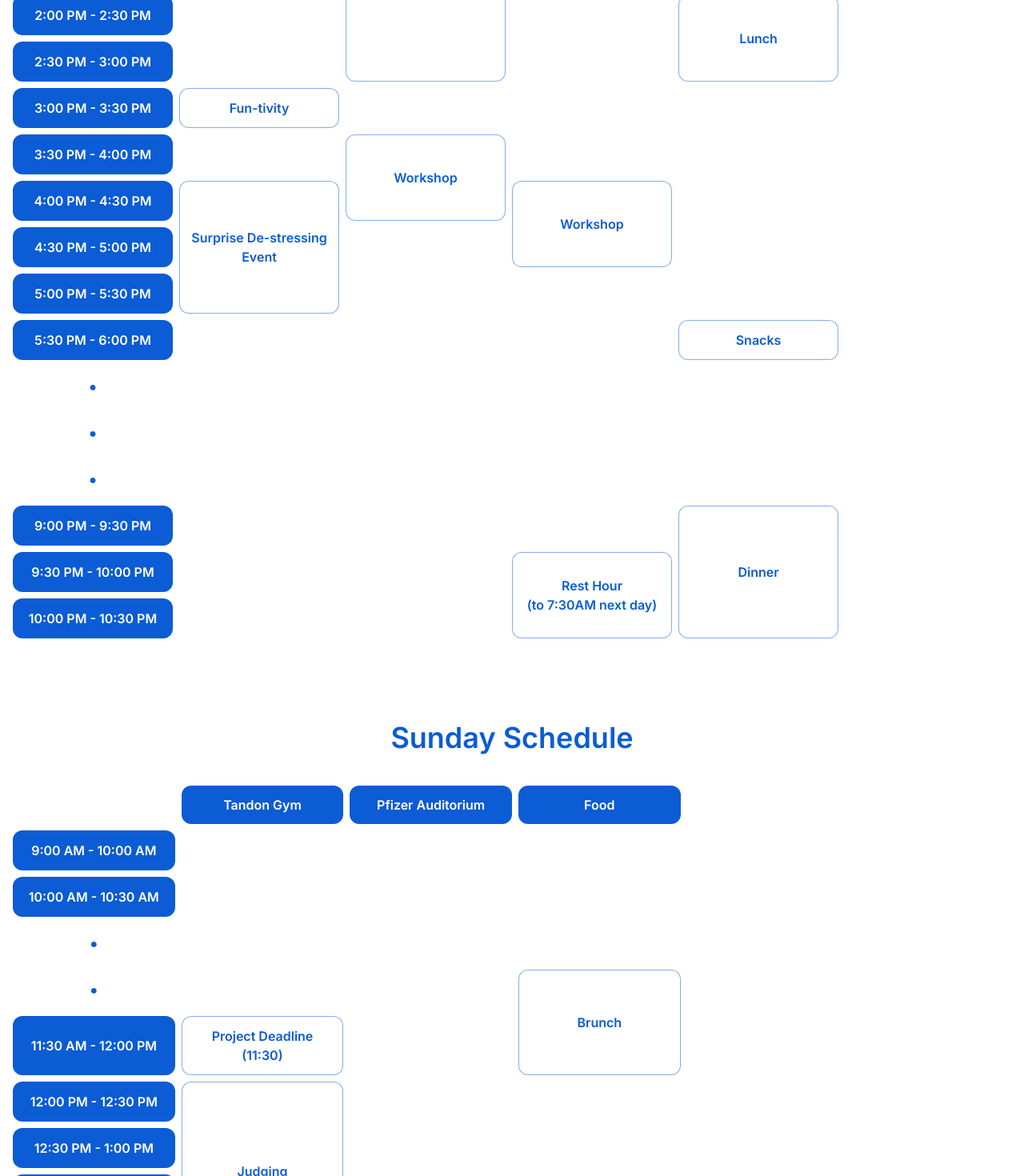
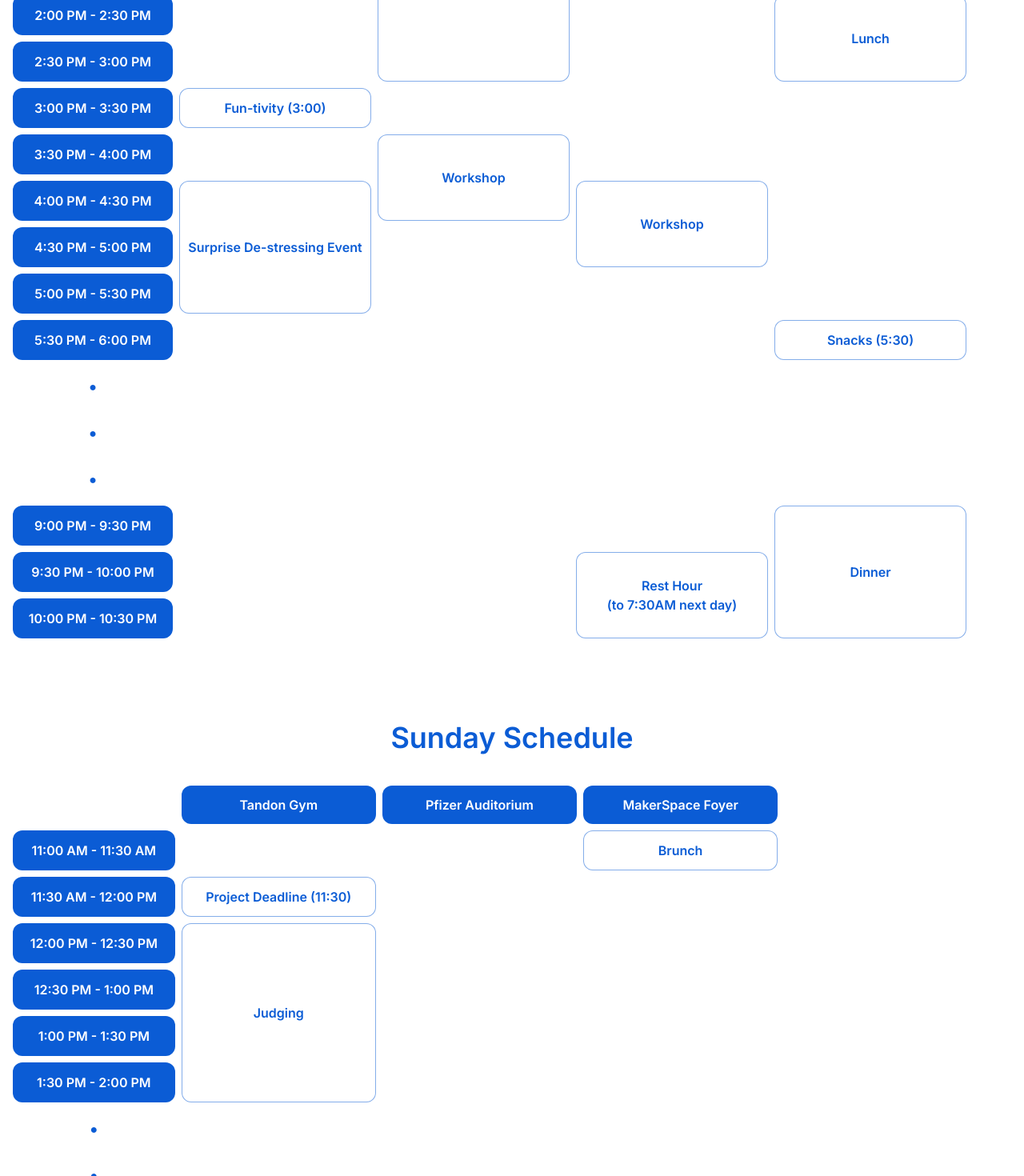
Before and after one commit to hacknyu/HackNYU-2025, a React (Vite) app: page / in a window 1280 px wide. Shown: the part 720-2190 px from the top of the page at 80% size. Built offline with nearby package versions, Linux system fonts and the light colour scheme.

Commit message:
replace food with makerspace as location add links to locations

```diff
--- a/src/sections/schedule/Schedule.jsx
+++ b/src/sections/schedule/Schedule.jsx
@@ -5,18 +5,11 @@ const Schedule = () => {
   const BASE_WIDTH = window.screen.width;
   const BASE_HEIGHT = window.screen.height;
 
-  useEffect(() => {
-    const handleResize = () => {
-      const scaleX = window.innerWidth / BASE_WIDTH;
-      const scaleY = window.innerHeight / BASE_HEIGHT;
-    };
-
-    handleResize();
-
-    window.addEventListener('resize', handleResize);
-
-    return () => window.removeEventListener('resize', handleResize);
-  }, []);
+  const mapsLink = {
+    "Tandon Gym": "https://maps.app.goo.gl/1hBFjvhqqGynxgt48",
+    "MakerSpace Foyer": "https://maps.app.goo.gl/4qieFxKLkprQLvHY8",
+    "Pfizer Auditorium": "https://maps.app.goo.gl/r1Fv2m8GxvZCjcQZ8"
+  }
 
   const renderTableCell = (content, isTimeColumn = false) => {
     const isStarTime = content === "●";
@@ -45,7 +38,6 @@ const Schedule = () => {
 
   const renderMobileScheduleSections = (scheduleData, predefinedSectionsInput = null) => {
     const { predefinedSections } = filterAdditionalMobileEvents(scheduleData, predefinedSectionsInput);
-
     return (
       <div className="w-full px-5 font-inter">
         {predefinedSections.map((section, index) => (
@@ -63,7 +55,7 @@ const Schedule = () => {
                 <div className={`flex flex-col ${section.location === undefined ? 'self-center' : 'items-start'}`}>
                   <span className="text-xl font-bold">{section.description}</span>
                   {section.location && (
-                    <span className="text-sm">{section.location}</span>
+                    <a className="text-sm hover:cursor-pointer hover:underline" href={mapsLink[section.location]}>{section.location}</a>
                   )}
                 </div>
               </div>
@@ -76,294 +68,20 @@ const Schedule = () => {
     );
   };
 
-  const saturdayScheduleData = [
-    {
-      time: "9:30 AM - 10:00 AM",
-      tandonGym: "",
-      roomA: "",
-      roomB: "",
-      food: "",
-      pfizer: ""
-    },
-    {
-      time: "10:00 AM - 10:30 AM",
-      tandonGym: "",
-      roomA: "",
-      roomB: "",
-      food: "",
-      pfizer: ""
-    },
-    {
-      time: "10:30 AM - 11:00 AM",
-      tandonGym: "",
-      roomA: "",
-      roomB: "",
-      food: "",
-      pfizer: ""
-    },
-    {
-      time: "11:00 AM - 11:30 AM",
-      tandonGym: "Opening Ceremony",
-      roomA: "",
-      roomB: "",
-      food: "",
-      pfizer: ""
-    },
-    {
-      time: "11:30 AM - 12:00 PM",
-      tandonGym: "Team Formation",
-      roomA: "",
-      roomB: "",
-      food: "",
-      pfizer: ""
-    },
-    {
-      time: "12:00 PM - 12:30 PM",
-      tandonGym: "",
-      roomA: "",
-      roomB: "",
-      food: "",
-      pfizer: ""
-    },
-    {
-      time: "12:30 PM - 1:00 PM",
-      tandonGym: "",
-      roomA: "",
-      roomB: "",
-      food: "",
-      pfizer: ""
-    },
-    {
-      time: "1:00 PM - 1:30 PM",
-      tandonGym: "",
-      roomA: "",
-      roomB: "",
-      food: "",
-      pfizer: ""
-    },
-    {
-      time: "1:30 PM - 2:00 PM",
-      tandonGym: "",
-      roomA: "",
-      roomB: "",
-      food: "",
-      pfizer: ""
-    },
-    {
-      time: "2:00 PM - 2:30 PM",
-      tandonGym: "",
-      roomA: "",
-      roomB: "",
-      food: "",
-      pfizer: ""
-    },
-    {
-      time: "2:30 PM - 3:00 PM",
-      tandonGym: "",
-      roomA: "",
-      roomB: "",
-      food: "",
-      pfizer: ""
-    },
-    {
-      time: "3:00 PM - 3:30 PM",
-      tandonGym: "Fun-tivity",
-      roomA: "",
-      roomB: "",
-      food: "",
-      pfizer: ""
-    },
-    {
-      time: "3:30 PM - 4:00 PM",
-      tandonGym: "",
-      roomA: "",
-      roomB: "",
-      food: "",
-      pfizer: ""
-    },
-    {
-      time: "4:00 PM - 4:30 PM",
-      tandonGym: "",
-      roomA: "",
-      roomB: "",
-      food: "",
-      pfizer: ""
-    },
-    {
-      time: "4:30 PM - 5:00 PM",
-      tandonGym: "",
-      roomA: "",
-      roomB: "",
-      food: "",
-      pfizer: ""
-    },
-    {
-      time: "5:00 PM - 5:30 PM",
-      tandonGym: "",
-      roomA: "",
-      roomB: "",
-      food: "",
-      pfizer: ""
-    },
-    {
-      time: "5:30 PM - 6:00 PM",
-      tandonGym: "",
-      roomA: "",
-      roomB: "",
-      food: "Snacks",
-      pfizer: ""
-    },
-    {
-      time: "●",
-      tandonGym: "",
-      roomA: "",
-      roomB: "",
-      food: "",
-      pfizer: ""
-    },
-    {
-      time: "●",
-      tandonGym: "",
-      roomA: "",
-      roomB: "",
-      food: "",
-      pfizer: ""
-    },
-    {
-      time: "●",
-      tandonGym: "",
-      roomA: "",
-      roomB: "",
-      food: "",
-      pfizer: ""
-    },
-    {
-      time: "9:00 PM - 9:30 PM",
-      tandonGym: "",
-      roomA: "",
-      roomB: "",
-      food: "",
-      pfizer: ""
-    },
-    {
-      time: "9:30 PM - 10:00 PM",
-      tandonGym: "",
-      roomA: "",
-      roomB: "",
-      food: "",
-      pfizer: ""
-    },
-    {
-      time: "10:00 PM - 10:30 PM",
-      tandonGym: "",
-      roomA: "",
-      roomB: "",
-      food: "",
-      pfizer: ""
-    }
-  ];
-
-  const sundayScheduleData = [
-    {
-      time: "9:00 AM - 10:00 AM",
-      tandonGym: "",
-      pfizer: "",
-      food: ""
-    },
-    {
-      time: "10:00 AM - 10:30 AM",
-      tandonGym: "",
-      pfizer: "",
-      food: ""
-    },
-    {
-      time: "●",
-      tandonGym: "",
-      pfizer: "",
-      food: ""
-    },
-    {
-      time: "●",
-      tandonGym: "",
-      pfizer: "",
-      food: ""
-    },
-    {
-      time: "11:30 AM - 12:00 PM",
-      tandonGym: "Project Deadline (11:30)",
-      pfizer: "",
-      food: ""
-    },
-    {
-      time: "12:00 PM - 12:30 PM",
-      tandonGym: "",
-      pfizer: "",
-      food: ""
-    },
-    {
-      time: "12:30 PM - 1:00 PM",
-      tandonGym: "",
-      pfizer: "",
-      food: ""
-    },
-    {
-      time: "1:00 PM - 1:30 PM",
-      tandonGym: "",
-      pfizer: "",
-      food: ""
-    },
-    {
-      time: "1:30 PM - 2:00 PM",
-      tandonGym: "",
-      pfizer: "",
-      food: ""
-    },
-    {
-      time: "●",
-      tandonGym: "",
-      pfizer: "",
-      food: ""
-    },
-    {
-      time: "●",
-      tandonGym: "",
-      pfizer: "",
-      food: ""
-    },
-    {
-      time: "●",
-      tandonGym: "",
-      pfizer: "",
-      food: ""
-    },
-    {
-      time: "3:00 PM - 3:30 PM",
-      tandonGym: "",
-      pfizer: "",
-      food: ""
-    },
-    {
-      time: "3:30 PM - 4:00 PM",
-      tandonGym: "",
-      pfizer: "",
-      food: ""
-    }
-  ];
-
   const saturdayMobileScheduleData = [
     { startTime: "9:30 AM", endTime: "10:00 AM", description: "Check-in", location: "Tandon Gym" },
-    { startTime: "10:00 AM", endTime: "11:00 AM", description: "Breakfast"},
+    { startTime: "10:00 AM", endTime: "11:00 AM", description: "Breakfast", location: "MakerSpace Foyer"},
     { startTime: "11:00 AM", endTime: "11:30 AM", description: "Opening Ceremony", location: "Tandon Gym" },
-    { startTime: "11:30 AM", endTime: "12:00 PM", description: "Team Formation", location: "Tandon Gym" },
+    { startTime: "12:00 AM", endTime: "12:30 PM", description: "Team Formation", location: "Tandon Gym" },
     { startTime: "12:30 PM", endTime: "1:30 PM", description: "Workshop", location: "Tandon Gym" },
-    { startTime: "2:00 PM", endTime: "3:00 PM", description: "Lunch"},
+    { startTime: "2:00 PM", endTime: "3:00 PM", description: "Lunch", location: "MakerSpace Foyer"},
     { startTime: "3:00 PM", endTime: "3:30 PM", description: "Fun-tivity", location: "Tandon Gym" },
-    { startTime: "5:30 PM", endTime: "6:00 PM", description: "Snacks"},
-    { startTime: "9:00 PM", endTime: "10:30 PM", description: "Dinner"}
+    { startTime: "5:30 PM", endTime: "6:00 PM", description: "Snacks", location: "MakerSpace Foyer"},
+    { startTime: "9:00 PM", endTime: "10:30 PM", description: "Dinner", location: "MakerSpace Foyer"}
   ];
 
   const sundayMobileScheduleData = [
-    { startTime: "11:00 AM", endTime: "12:00 AM", description: "Brunch"},
+    { startTime: "11:00 AM", endTime: "12:00 AM", description: "Brunch", location: "MakerSpace Foyer"},
     { startTime: "11:30 AM", endTime: "", description: "Project Deadline!", location: "" },
     { startTime: "12:00 PM", endTime: "2:00 PM", description: "Judging", location: "Tandon Gym" },
     { startTime: "3:00 PM", endTime: "4:00 PM", description: "Closing Ceremony", location: "Pfizer Auditorium" }
@@ -385,10 +103,14 @@ const Schedule = () => {
           <thead>
             <tr>
               <th className="w-1/6"></th>
-              <th className="w-1/6 bg-[#0b5cd5] text-white p-3 rounded-xl text-s font-bold font-inter text-center">Tandon Gym</th>
-              <th className="w-1/6 bg-[#0b5cd5] text-white p-3 rounded-xl text-s font-bold font-inter text-center">Room A</th>
-              <th className="w-1/6 bg-[#0b5cd5] text-white p-3 rounded-xl text-s font-bold font-inter text-center">Room B</th>
-              <th className="w-1/6 bg-[#0b5cd5] text-white p-3 rounded-xl text-s font-bold font-inter text-center">Food</th>
+              <th className="w-1/5 bg-[#0b5cd5] text-white p-3 rounded-xl text-s font-bold font-inter text-center hover:cursor-pointer">
+                <a className="hover:underline" href="https://maps.app.goo.gl/1hBFjvhqqGynxgt48">Tandon Gym</a>
+              </th>
+              <th className="w-1/5 bg-[#0b5cd5] text-white p-3 rounded-xl text-s font-bold font-inter text-center">Room A</th>
+              <th className="w-1/5 bg-[#0b5cd5] text-white p-3 rounded-xl text-s font-bold font-inter text-center">Room B</th>
+              <th className="w-1/5 bg-[#0b5cd5] text-white p-3 rounded-xl text-s font-bold font-inter text-center">
+                <a className="hover:underline" href="https://maps.app.goo.gl/4qieFxKLkprQLvHY8">MakerSpace Foyer</a>
+              </th>
             </tr>
           </thead>
           <tbody>
@@ -398,161 +120,161 @@ const Schedule = () => {
                 tandonGym: "",
                 roomA: "",
                 roomB: "",
-                food: ""
+                makerspace: ""
               },
               {
                 time: "10:00 AM - 10:30 AM",
                 tandonGym: "",
                 roomA: "",
                 roomB: "",
-                food: ""
+                makerspace: ""
               },
               {
                 time: "10:30 AM - 11:00 AM",
                 tandonGym: "",
                 roomA: "",
                 roomB: "",
-                food: ""
+                makerspace: ""
               },
               {
                 time: "11:00 AM - 11:30 AM",
                 tandonGym: "Opening Ceremony",
                 roomA: "",
                 roomB: "",
-                food: ""
+                makerspace: ""
               },
               {
                 time: "11:30 AM - 12:00 PM",
+                tandonGym: "",
+                roomA: "",
+                roomB: "",
+                makerspace: ""
+              },
+              {
+                time: "12:00 PM - 12:30 PM",
                 tandonGym: "Team Formation",
                 roomA: "",
                 roomB: "",
-                food: ""
-              },
-              {
-                time: "12:00 PM - 12:30 PM",
-                tandonGym: "",
-                roomA: "",
-                roomB: "",
-                food: ""
+                makerspace: ""
               },
               {
                 time: "12:30 PM - 1:00 PM",
                 tandonGym: "",
                 roomA: "",
                 roomB: "",
-                food: ""
+                makerspace: ""
               },
               {
                 time: "1:00 PM - 1:30 PM",
                 tandonGym: "",
                 roomA: "",
                 roomB: "",
-                food: ""
+                makerspace: ""
               },
               {
                 time: "1:30 PM - 2:00 PM",
                 tandonGym: "",
                 roomA: "",
                 roomB: "",
-                food: ""
+                makerspace: ""
               },
               {
                 time: "2:00 PM - 2:30 PM",
                 tandonGym: "",
                 roomA: "",
                 roomB: "",
-                food: ""
+                makerspace: ""
               },
               {
                 time: "2:30 PM - 3:00 PM",
                 tandonGym: "",
                 roomA: "",
                 roomB: "",
-                food: ""
+                makerspace: ""
               },
               {
                 time: "3:00 PM - 3:30 PM",
-                tandonGym: "Fun-tivity",
+                tandonGym: "Fun-tivity (3:00)",
                 roomA: "",
                 roomB: "",
-                food: ""
+                makerspace: ""
               },
               {
                 time: "3:30 PM - 4:00 PM",
                 tandonGym: "",
                 roomA: "",
                 roomB: "",
-                food: ""
+                makerspace: ""
               },
               {
                 time: "4:00 PM - 4:30 PM",
                 tandonGym: "",
                 roomA: "",
                 roomB: "",
-                food: ""
+                makerspace: ""
               },
               {
                 time: "4:30 PM - 5:00 PM",
                 tandonGym: "",
                 roomA: "",
                 roomB: "",
-                food: ""
+                makerspace: ""
               },
               {
                 time: "5:00 PM - 5:30 PM",
                 tandonGym: "",
                 roomA: "",
                 roomB: "",
-                food: ""
+                makerspace: ""
               },
               {
                 time: "5:30 PM - 6:00 PM",
                 tandonGym: "",
                 roomA: "",
                 roomB: "",
-                food: "Snacks"
+                makerspace: "Snacks (5:30)"
               },
               {
                 time: "●",
                 tandonGym: "",
                 roomA: "",
                 roomB: "",
-                food: ""
+                makerspace: ""
               },
               {
                 time: "●",
                 tandonGym: "",
                 roomA: "",
                 roomB: "",
-                food: ""
+                makerspace: ""
               },
               {
                 time: "●",
                 tandonGym: "",
                 roomA: "",
                 roomB: "",
-                food: ""
+                makerspace: ""
               },
               {
                 time: "9:00 PM - 9:30 PM",
                 tandonGym: "",
                 roomA: "",
                 roomB: "",
-                food: ""
+                makerspace: ""
               },
               {
                 time: "9:30 PM - 10:00 PM",
                 tandonGym: "",
                 roomA: "",
                 roomB: "",
-                food: ""
+                makerspace: ""
               },
               {
                 time: "10:00 PM - 10:30 PM",
                 tandonGym: "",
                 roomA: "",
                 roomB: "",
-                food: ""
+                makerspace: ""
               }
             ].map((row, index) => {
               if (index >= 0 && index <= 2) {
@@ -720,7 +442,7 @@ const Schedule = () => {
                         </div>
                       </td>
                     {renderTableCell(row.roomB)}
-                    {renderTableCell(row.food)}
+                    {renderTableCell(row.makerspace)}
                   </tr>
                   );
                 }
@@ -746,7 +468,7 @@ const Schedule = () => {
                           Dinner
                         </div>
                       </td>
-                    {renderTableCell(row.food)}
+                    {renderTableCell(row.makerspace)}
                   </tr>
                   );
                 }
@@ -771,7 +493,7 @@ const Schedule = () => {
                           Breakfast
                         </div>
                       </td>
-                      {renderTableCell(row.food)}
+                      {renderTableCell(row.makerspace)}
                   </tr>
                   );
                 }
@@ -797,7 +519,7 @@ const Schedule = () => {
                           Dinner
                         </div>
                       </td>
-                    {renderTableCell(row.food)}
+                    {renderTableCell(row.makerspace)}
                   </tr>
                   );
                 }
@@ -816,7 +538,7 @@ const Schedule = () => {
                   {renderTableCell(row.tandonGym)}
                   {renderTableCell(row.roomA)}
                   {renderTableCell(row.roomB)}
-                  {renderTableCell(row.food)}
+                  {renderTableCell(row.makerspace)}
                 </tr>
               );
             })}
@@ -840,127 +562,91 @@ const Schedule = () => {
         <h2 className="text-[#0b5cd5] text-2xl md:text-4xl font-bold font-inter text-center mb-8 mt-12">Sunday Schedule</h2>
 
         <table className="w-full border-separate border-spacing-2 table-fixed">
-          <thead>
+          <thead className="w-full">
             <tr>
               <th className="w-1/6"></th>
-              <th className="w-1/6 bg-[#0b5cd5] text-white p-3 rounded-xl text-s font-bold font-inter text-center">Tandon Gym</th>
-              <th className="w-1/6 bg-[#0b5cd5] text-white p-3 rounded-xl text-s font-bold font-inter text-center">Pfizer Auditorium</th>
-              <th className="w-1/6 bg-[#0b5cd5] text-white p-3 rounded-xl text-s font-bold font-inter text-center">Food</th>
+              <th className="w-1/5 bg-[#0b5cd5] text-white p-3 rounded-xl text-s font-bold font-inter text-center hover:cursor-pointer">
+              <a className="hover:underline" href="https://maps.app.goo.gl/1hBFjvhqqGynxgt48">Tandon Gym</a>
+              </th>
+              <th className="w-1/5 bg-[#0b5cd5] text-white p-3 rounded-xl text-s font-bold font-inter text-center">
+                <a className="hover:underline" href="https://maps.app.goo.gl/r1Fv2m8GxvZCjcQZ8">Pfizer Auditorium</a>
+              </th>
+              <th className="w-1/5 bg-[#0b5cd5] text-white p-3 rounded-xl text-s font-bold font-inter text-center">
+                <a className="hover:underline" href="https://maps.app.goo.gl/4qieFxKLkprQLvHY8">MakerSpace Foyer</a>
+              </th>
             </tr>
           </thead>
           <tbody>
             {[
               {
-                time: "9:00 AM - 10:00 AM",
+                time: "11:00 AM - 11:30 AM",
                 tandonGym: "",
                 pfizer: "",
-                food: ""
+                makerspace: "Brunch"
               },
               {
-                time: "10:00 AM - 10:30 AM",
+                time: "11:30 AM - 12:00 PM",
+                tandonGym: "Project Deadline (11:30)",
+                pfizer: "",
+                makerspace: ""
+              },
+              {
+                time: "12:00 PM - 12:30 PM",
                 tandonGym: "",
                 pfizer: "",
-                food: ""
+                makerspace: ""
+              },
+              {
+                time: "12:30 PM - 1:00 PM",
+                tandonGym: "",
+                pfizer: "",
+                makerspace: ""
+              },
+              {
+                time: "1:00 PM - 1:30 PM",
+                tandonGym: "",
+                pfizer: "",
+                makerspace: ""
+              },
+              {
+                time: "1:30 PM - 2:00 PM",
+                tandonGym: "",
+                pfizer: "",
+                makerspace: ""
               },
               {
                 time: "●",
                 tandonGym: "",
                 pfizer: "",
-                food: ""
+                makerspace: ""
               },
               {
                 time: "●",
                 tandonGym: "",
                 pfizer: "",
-                food: ""
-              },
-              {
-                time: "11:30 AM - 12:00 PM",
-                tandonGym: "Project Deadline (11:30)",
-                pfizer: "",
-                food: ""
-              },
-              {
-                time: "12:00 PM - 12:30 PM",
-                tandonGym: "",
-                pfizer: "",
-                food: ""
-              },
-              {
-                time: "12:30 PM - 1:00 PM",
-                tandonGym: "",
-                pfizer: "",
-                food: ""
-              },
-              {
-                time: "1:00 PM - 1:30 PM",
-                tandonGym: "",
-                pfizer: "",
-                food: ""
-              },
-              {
-                time: "1:30 PM - 2:00 PM",
-                tandonGym: "",
-                pfizer: "",
-                food: ""
+                makerspace: ""
               },
               {
                 time: "●",
                 tandonGym: "",
                 pfizer: "",
-                food: ""
-              },
-              {
-                time: "●",
-                tandonGym: "",
-                pfizer: "",
-                food: ""
-              },
-              {
-                time: "●",
-                tandonGym: "",
-                pfizer: "",
-                food: ""
+                makerspace: ""
               },
               {
                 time: "3:00 PM - 3:30 PM",
                 tandonGym: "",
                 pfizer: "",
-                food: ""
+                makerspace: ""
               },
               {
                 time: "3:30 PM - 4:00 PM",
                 tandonGym: "",
                 pfizer: "",
-                food: ""
+                makerspace: ""
               }
             ].map((row, index) => {
-              if (index >= 3 && index <= 5) {
-                if (index === 3){
-                  return (
-                    <tr key={index} className="h-[50px]">
-                      {row.time === '●' ? (
-                        <td className="text-[#0b5cd5] p-2 text-s font-bold font-inter text-center">
-                          ●
-                        </td>
-                      ) : (
-                        <td className="bg-[#0b5cd5] text-white p-2 rounded-xl text-s font-bold font-inter text-center ">
-                          {row.time}
-                        </td>
-                      )}
-                      {renderTableCell(row.tandonGym)}
-                      {renderTableCell(row.pfizer)}
-                      <td className="p-2 border border-[#0b5cd5] border-opacity-50 rounded-xl bg-white text-[#0b5cd5]" rowSpan={2}>
-                        <div className="text-s font-bold font-inter text-center">
-                          Brunch
-                        </div>
-                      </td>
-                  </tr>
-                  );
-                }
-              }
-              if (index >= 5 && index <= 9) {
-                if (index === 5){
+              if (index >= 2 && index <= 5) {
+                if (index === 2){
                   return (
                     <tr key={index} className="h-[50px]">
                       {row.time === '●' ? (
@@ -981,26 +667,8 @@ const Schedule = () => {
                   );
                 }
               }
-              if (index >= 11 && index <= 13) {
-                if (index === 11){
-                  return (
-                    <tr key={index} className="h-[50px]">
-                      {row.time === '●' ? (
-                        <td className="text-[#0b5cd5] p-2 text-s font-bold font-inter text-center">
-                          ●
-                        </td>
-                      ) : (
-                        <td className="bg-[#0b5cd5] text-white p-2 rounded-xl text-s font-bold font-inter text-center ">
-                          {row.time}
-                        </td>
-                      )}
-                      {renderTableCell(row.tandonGym)}
-                  </tr>
-                  );
-                }
-              }
-              if (index >= 12 && index <= 14) {
-                if (index === 12){
+              if (index >= 9 && index <= 10) {
+                if (index === 9){
                   return (
                     <tr key={index} className="h-[50px]">
                       <td className="bg-[#0b5cd5] text-white p-2 rounded-xl text-s font-bold font-inter text-center ">
@@ -1029,7 +697,7 @@ const Schedule = () => {
                 )}
                 {renderTableCell(row.tandonGym)}
                 {renderTableCell(row.pfizer)}
-                {renderTableCell(row.food)}
+                {renderTableCell(row.makerspace)}
               </tr>
               );
             })}
```
